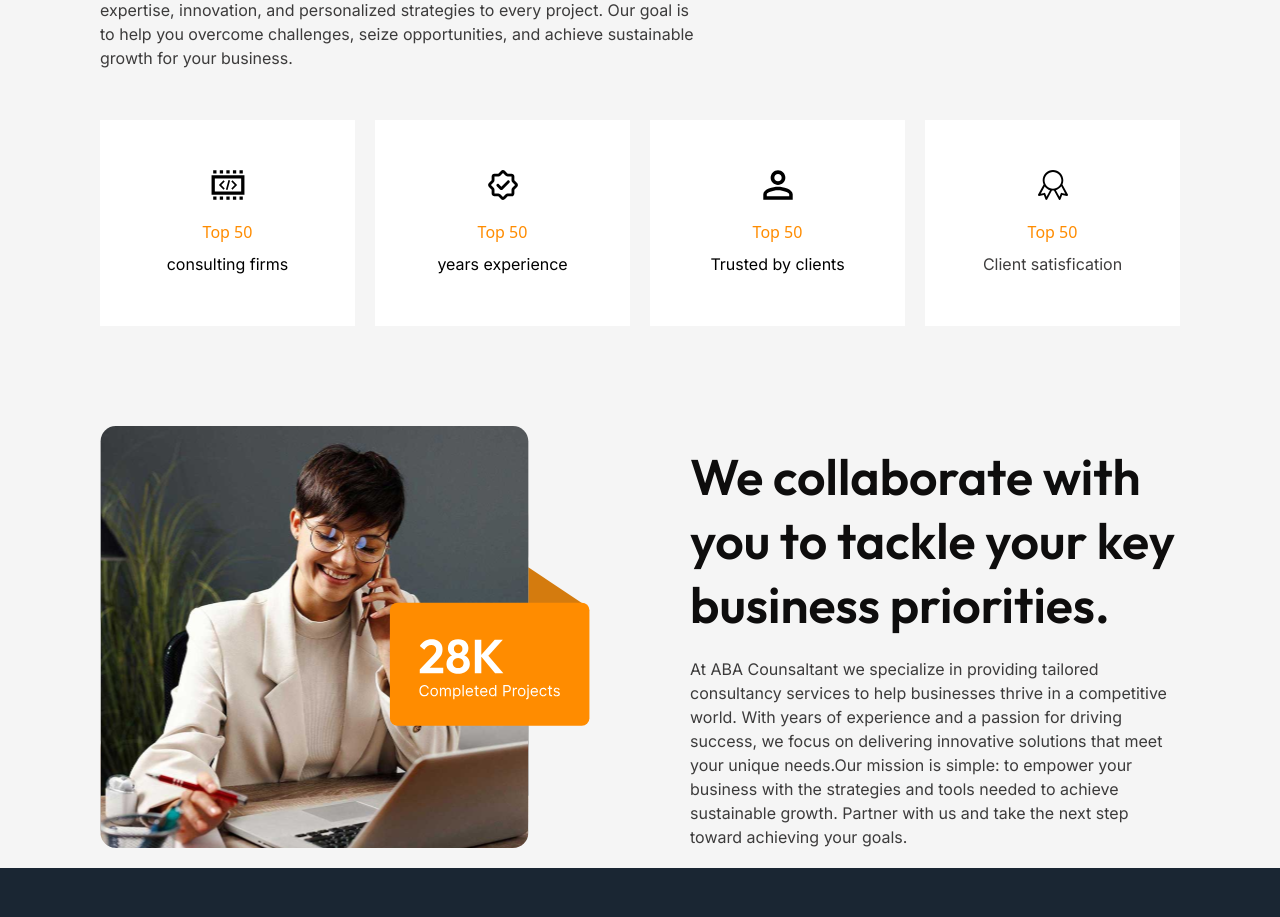
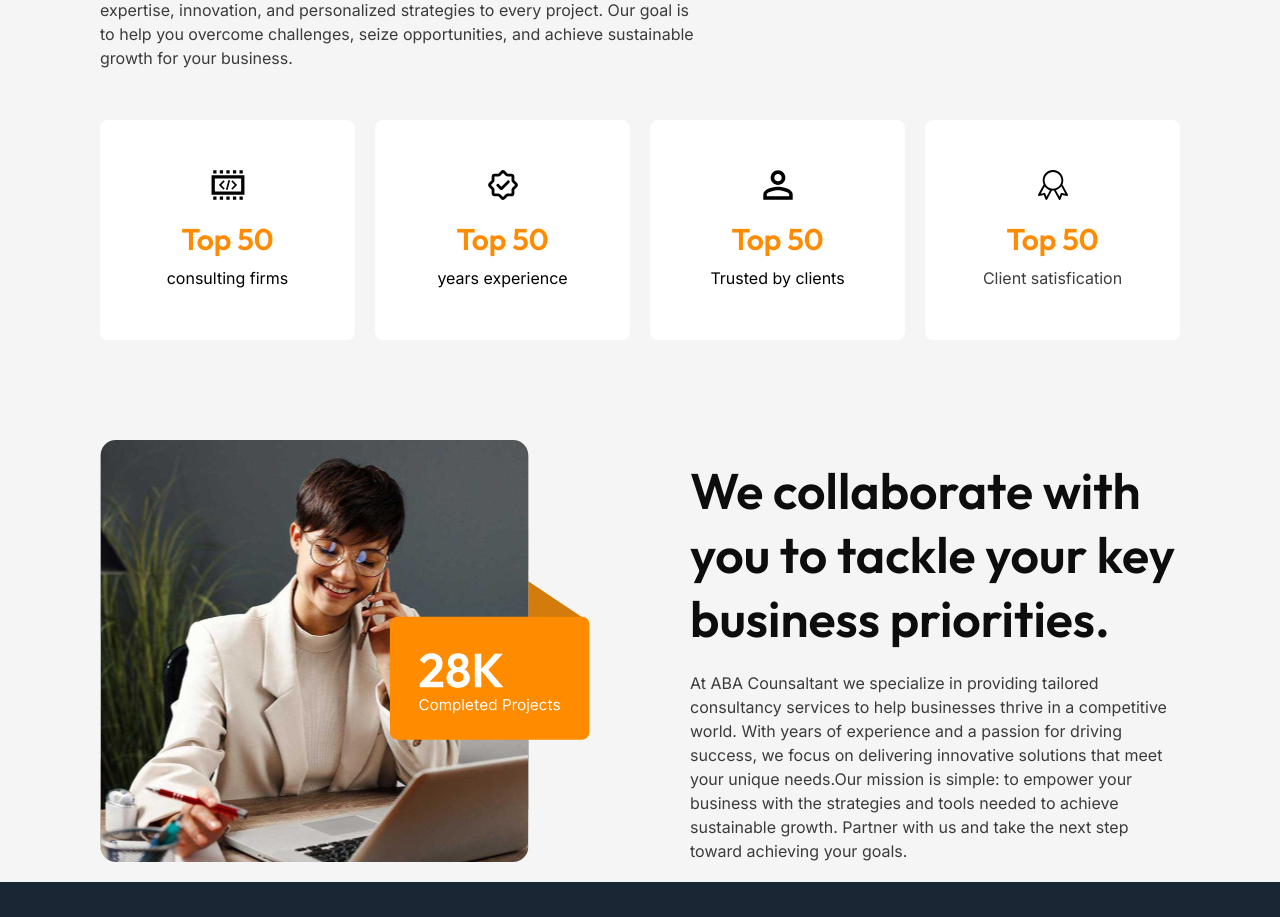
Before and after one commit to mahimnxt23/ABA-Consultancy-Copy, a React (Vite) app: page /aboutUs in a window 1280 px wide. Shown: the part 1020-1937 px from the top of the page. Built offline with nearby package versions, Linux system fonts and the light colour scheme.

Commit message:
about card

```diff
--- a/index.html
+++ b/index.html
@@ -2,11 +2,7 @@
 <html lang="en">
   <head>
     <meta charset="UTF-8" />
-    <link
-      rel="icon"
-      type="image/svg+xml"
-      href="/images//ABA-Consulting-Logo.webp"
-    />
+    <link rel="icon" type="image/svg+xml" href="/vite.svg" />
     <meta name="viewport" content="width=device-width, initial-scale=1.0" />
     <title>ABA</title>
   </head>
--- a/src/ClientSide/AboutUs/ChooseUs/ChooseUs.jsx
+++ b/src/ClientSide/AboutUs/ChooseUs/ChooseUs.jsx
@@ -18,7 +18,7 @@ const ChooseUs = () => {
       </div>
       {/* card */}
       <div className="grid grid-col-1 lg:grid-cols-4 gap-[20px]">
-        <div className="bg-[#FFFFFF] text-center  relative overflow-hidden py-[50px]">
+        <div className="bg-[#FFFFFF] rounded-[8px] text-center  relative overflow-hidden py-[50px]">
           <div className=" h-[50px] w-[50px] mx-auto pb-[20px]   flex justify-center items-center z-10">
             <svg
               xmlns="http://www.w3.org/2000/svg"
@@ -37,10 +37,10 @@ const ChooseUs = () => {
             </svg>
           </div>
 
-          <h1 className=" pb-[8px] text-[#FF8C00]">Top 50</h1>
+          <h1 className=" pb-[8px] headThree text-[#FF8C00]">Top 50</h1>
           <p className="bodyText">consulting firms</p>
         </div>
-        <div className="bg-[#FFFFFF] text-center  relative overflow-hidden py-[50px]">
+        <div className="bg-[#FFFFFF] rounded-[8px] text-center  relative overflow-hidden py-[50px]">
           <div className=" h-[50px] w-[50px] mx-auto pb-[20px]   flex justify-center items-center z-10">
             <svg
               xmlns="http://www.w3.org/2000/svg"
@@ -57,11 +57,11 @@ const ChooseUs = () => {
             </svg>
           </div>
 
-          <h1 className=" pb-[8px] text-[#FF8C00]">Top 50</h1>
+          <h1 className=" pb-[8px] headThree text-[#FF8C00]">Top 50</h1>
           <p className="bodyText">years experience</p>
         </div>
 
-        <div className="bg-[#FFFFFF] text-center  relative overflow-hidden py-[50px]">
+        <div className="bg-[#FFFFFF] rounded-[8px] text-center  relative overflow-hidden py-[50px]">
           <div className=" h-[50px] w-[50px] mx-auto pb-[20px]   flex justify-center items-center z-10">
             <svg
               xmlns="http://www.w3.org/2000/svg"
@@ -73,10 +73,10 @@ const ChooseUs = () => {
             </svg>
           </div>
 
-          <h1 className=" pb-[8px]  text-[#FF8C00]">Top 50</h1>
+          <h1 className=" pb-[8px] headThree text-[#FF8C00]">Top 50</h1>
           <p className="bodyText">Trusted by clients</p>
         </div>
-        <div className="bg-[#FFFFFF] text-center  relative overflow-hidden py-[50px]">
+        <div className="bg-[#FFFFFF] rounded-[8px] text-center  relative overflow-hidden py-[50px]">
           <div className=" h-[50px] w-[50px] mx-auto pb-[20px]   flex justify-center items-center z-10">
             <svg
               xmlns="http://www.w3.org/2000/svg"
@@ -88,7 +88,7 @@ const ChooseUs = () => {
             </svg>
           </div>
 
-          <h1 className=" pb-[8px]  text-[#FF8C00]">Top 50</h1>
+          <h1 className=" pb-[8px] headThree text-[#FF8C00]">Top 50</h1>
           <p className="bodyText text-[#0E0D0DCC]/[.8]">Client satisfication</p>
         </div>
       </div>
```
